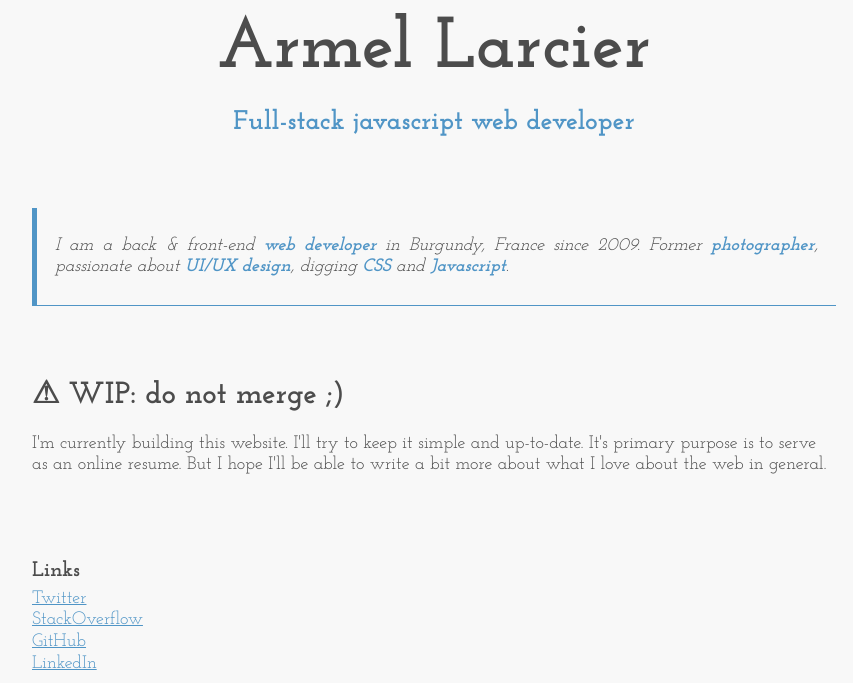
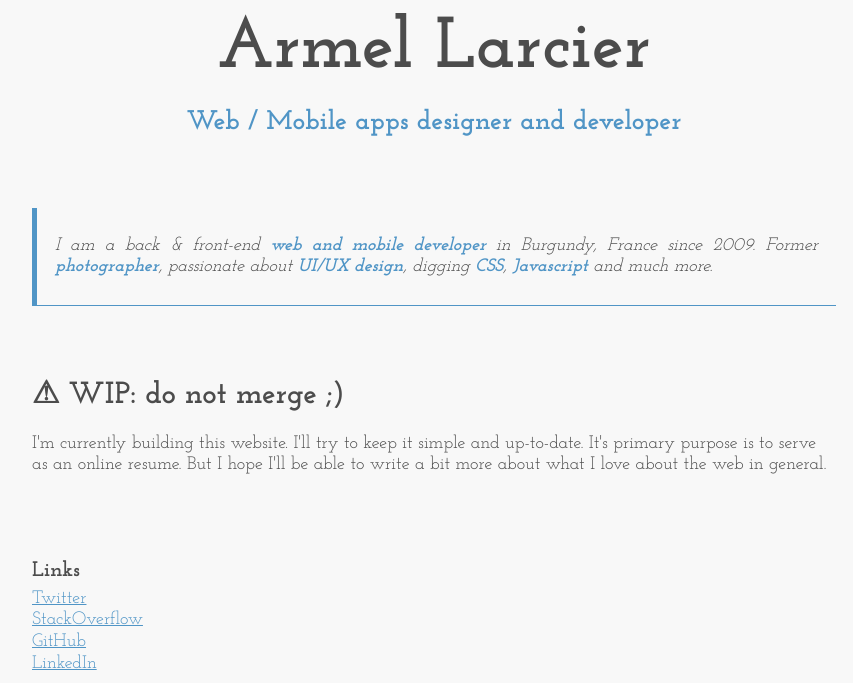
Before and after one commit to armellarcier/armellarcier.github.io.code, a website: page src/index.pug in a window 1280 px wide. Shown: the part 218-901 px from the top of the page, without its empty margins (206-1059 px from the left). Drawn offline with nearby package versions, Linux system fonts and the light colour scheme; files that its build step writes are made by us from their sources.

Commit message:
change : text on home

```diff
--- a/src/_data/globals.pug.json
+++ b/src/_data/globals.pug.json
@@ -1,8 +1,8 @@
 {
     "firstname": "Armel",
     "lastname": "Larcier",
-    "role": "Full-stack javascript web developer",
-    "title": "Armel Larcier - Full-stack javascript web developer",
+    "role": "Web / Mobile apps designer and developer",
+    "title": "Armel Larcier - Full-stack web / mobile designer and developer",
     "images": {
         "header": {
             "className": "profile",
--- a/src/index.pug
+++ b/src/index.pug
@@ -5,16 +5,16 @@ append header
         blockquote
             p
                 i I am a back &amp; front-end
-                    b web developer
+                    b web and mobile developer
                     | in Burgundy, France since 2009. Former
                     b photographer
                     | , passionate about
                     b UI/UX design
                     | , digging
                     b CSS
-                    | and
+                    |,
                     b Javascript
-                    | .
+                    |  and much more.
 block main_content
     article
         h1 &#9888; WIP: do not merge ;)
```
